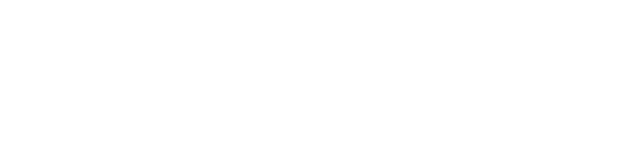
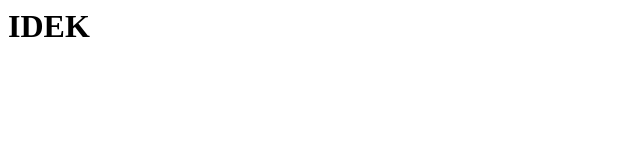
Before and after one commit to gaming4school/a, a plain HTML site: page index.html in a window 1280 px wide. Shown: the whole page, without its empty margins (0-640 px from the left). Drawn offline with Linux system fonts and the light colour scheme.

Commit message:
Update index.html

```diff
--- a/index.html
+++ b/index.html
@@ -1 +1,5 @@
+
 <script type="text/javascript">window.open('http://example.com');</script>
+<html>
+  <h1> IDEK </h1>
+</html>
```
